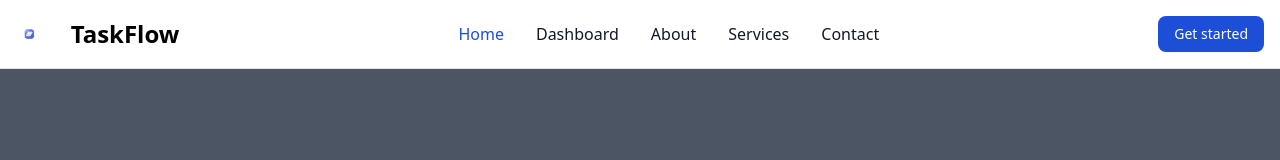
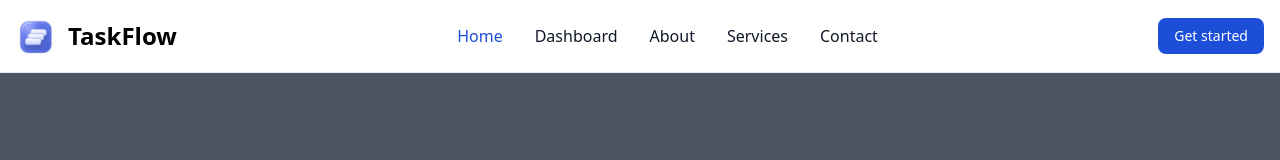
Before and after one commit to A-007481D/TaskFlow-Planning-Software, a website: page index.html in a window 1280 px wide. Drawn offline with nearby package versions, Linux system fonts and the light colour scheme.

Commit message:
home page logo adjusted

```diff
--- a/index.html
+++ b/index.html
@@ -17,7 +17,7 @@
   <nav class="bg-white dark:bg-gray-900 fixed w-full z-20 top-0 start-0 border-b border-gray-200 dark:border-gray-600">
   <div class="max-w-screen-xl flex flex-wrap items-center justify-between mx-auto p-4">
   <a href="" class="flex items-center space-x-3 rtl:space-x-reverse">
-      <img src="/dist/img/logo.png" class="h-8" alt="TaskFlow Logo">
+      <img src="./dist/img/logoo.png" class="h-10" alt="TaskFlow Logo">
       <span class="self-center text-2xl font-semibold whitespace-nowrap dark:text-white"><Table>TaskFlow</Table></span>
   </a>
   <div class="flex md:order-2 space-x-3 md:space-x-0 rtl:space-x-reverse">
```
